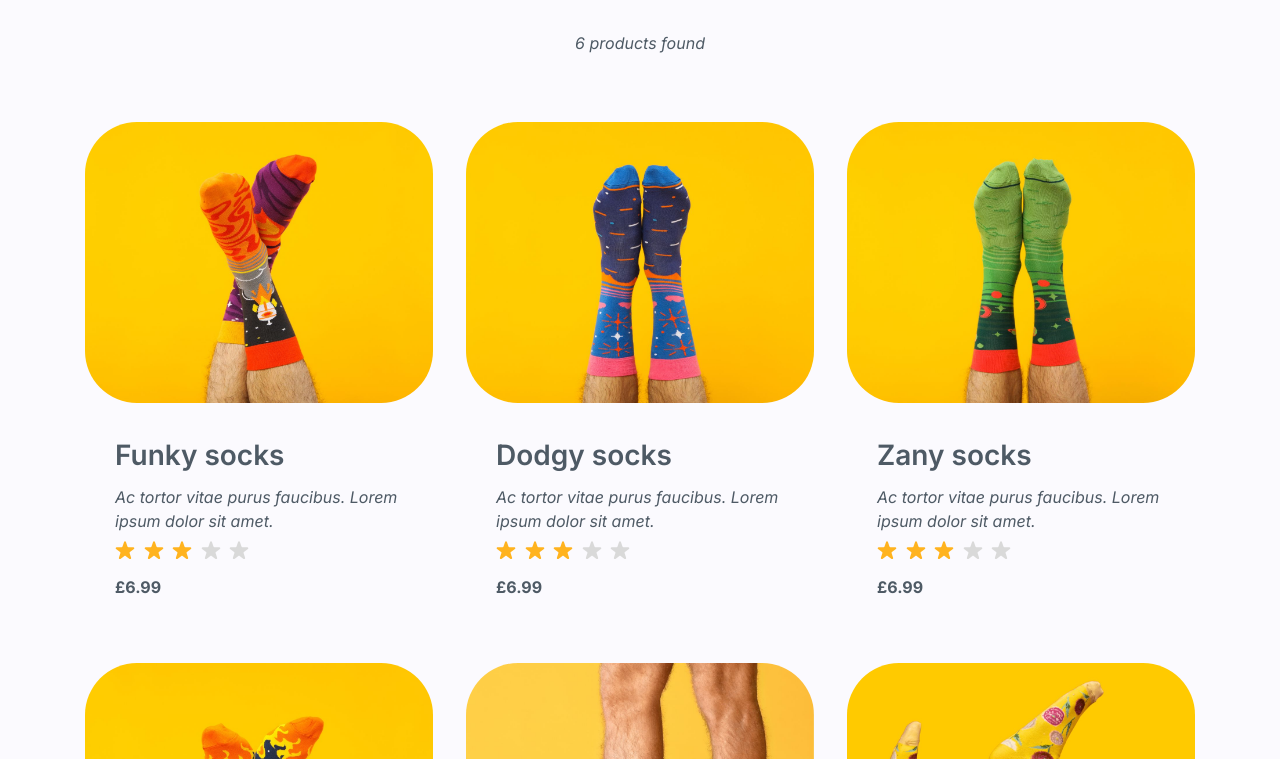
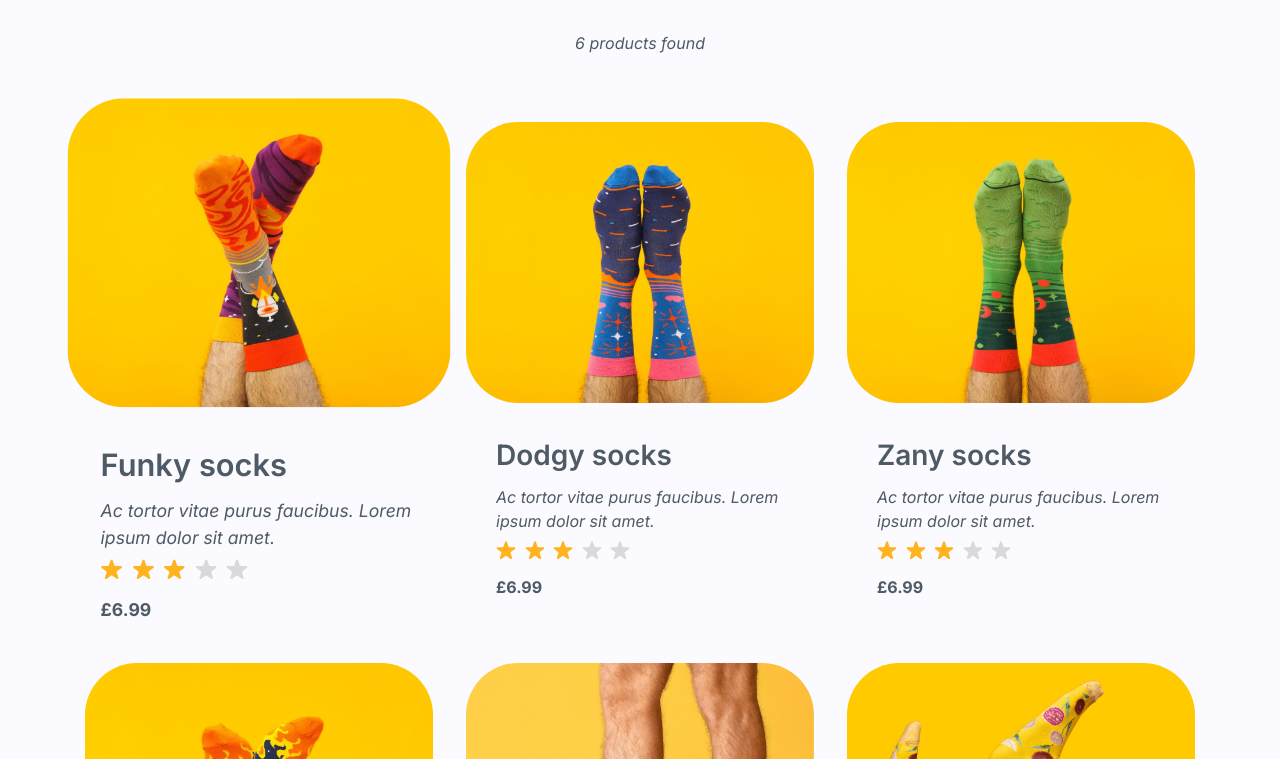
Before and after one commit to technative-academy/happytoes, a plain HTML site: page products.html in a window 1280 px wide. In both pictures the pointer is over the element 259 px from the left and 1032 px from the top of the page. Shown: the part 673-1432 px from the top of the page. Drawn offline with Linux system fonts and the light colour scheme.

Commit message:
Styling products. Grid. Filters. Hover effect

```diff
--- a/styles/products.css
+++ b/styles/products.css
@@ -90,11 +90,17 @@
   padding: 21px 18px;
   font-size: 1rem;
   border-radius: 8px;
-  cursor: pointer;
-  transition: background-color 0.3s ease;
+  transition: background-color 0.3s ease-in-out;
   text-decoration: none;
   margin: var(--spacing-large) auto;
   width: 348px;
+}
+
+.listings-item:hover,
+.listings__show-more:hover {
+  transform: scale(1.1);
+  transition: transform 0.3s ease-in-out;
+  cursor: pointer;
 }
 
 .listings-item h3,
@@ -133,13 +139,14 @@
   background-color: #ffb31f;
 }
 
+
+.hide {
+  display: none;
+}
+
 @media (min-width: 1024px) {
   .listings {
     padding-left: 0;
     padding-right: 0;
   }
 }
-
-.hide {
-  display: none;
-}
```
